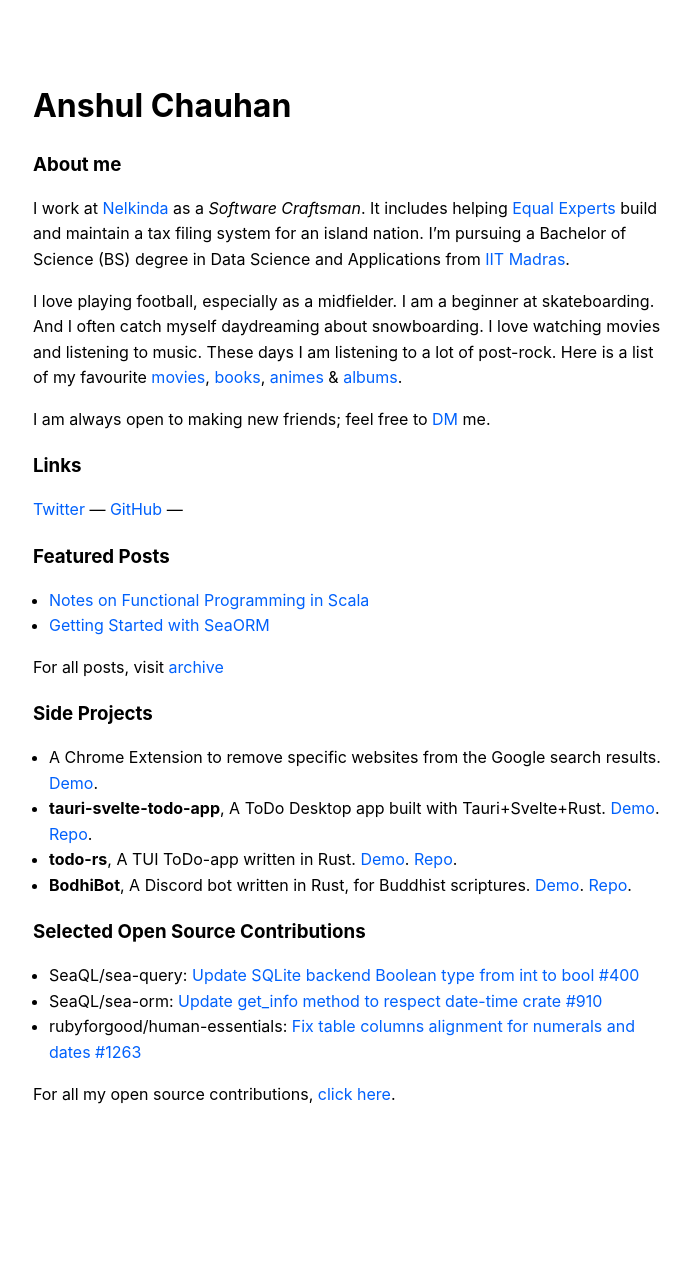
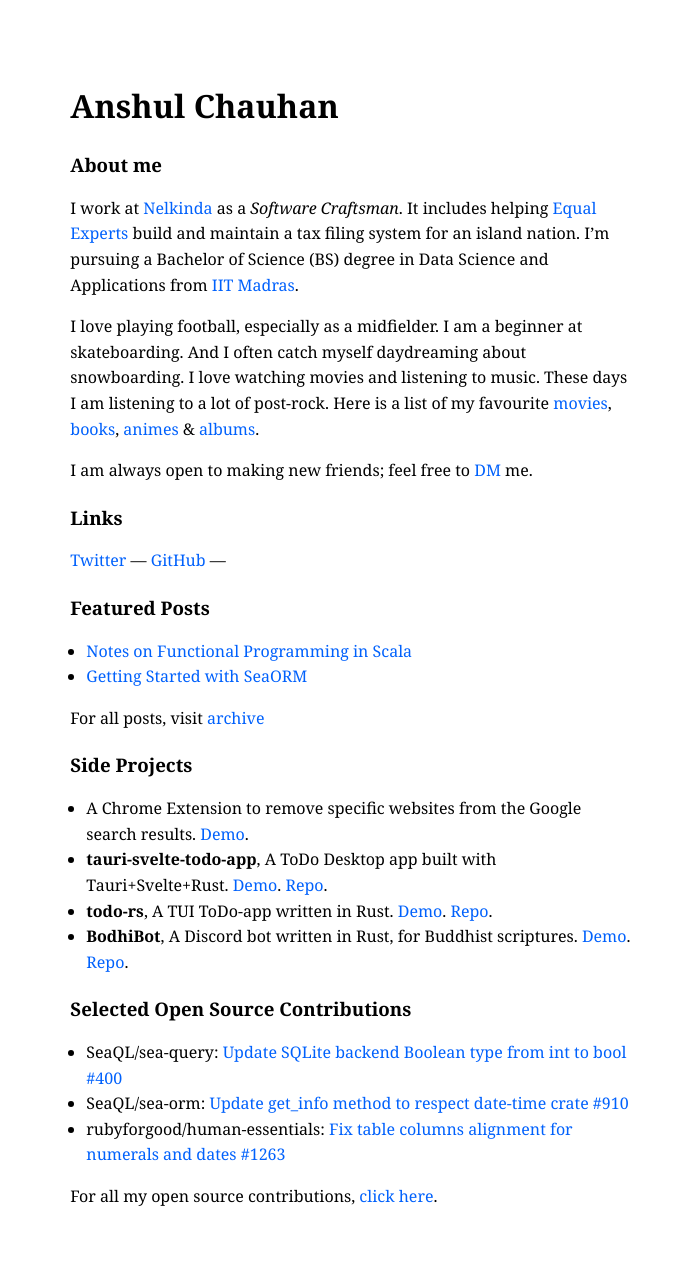
Before and after one commit to anshulxyz/anshulxyz.github.io, a Jekyll site: the page built from index.md, in a window 1280 px wide. Shown: the whole page, without its empty margins (287-978 px from the left). Built offline with Jekyll 4.4.1, drawn with Linux system fonts in a browser that asks for light colours; before the commit the page ends 1171 px from its top, so only the background shows below that.

```diff
--- a/_sass/main.scss
+++ b/_sass/main.scss
@@ -3,7 +3,7 @@
 $sans-serif: -apple-system, BlinkMacSystemFont, avenir next, avenir, segoe ui,
 helvetica neue, helvetica, Cantarell, Ubuntu, roboto, noto, arial, sans-serif;
 
-$serif: Iowan Old Style, Apple Garamond, Baskerville, Times New Roman, Droid
+$serif: georgia, Iowan Old Style, Apple Garamond, Baskerville, Times New Roman, Droid
 Serif, Times, Source Serif Pro, serif, Apple Color Emoji, Segoe UI Emoji, Segoe
 UI Symbol;
 
@@ -12,7 +12,7 @@
   padding: 3em 1em;
   margin: auto;
   line-height: 1.6;
-  font-family: $sans-serif;
+  font-family: $serif;
   //font-size: calc(1em * 1.05);
   background: white;
   color: black;
```
